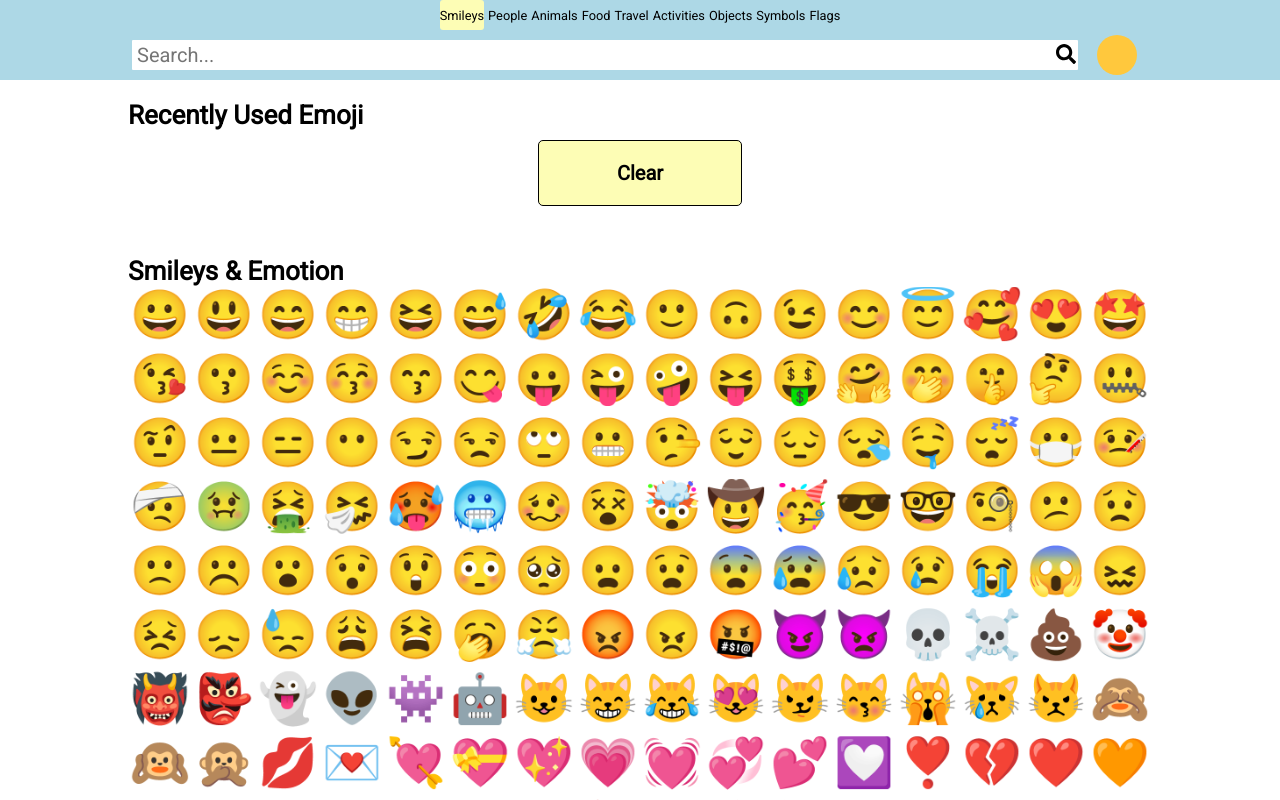
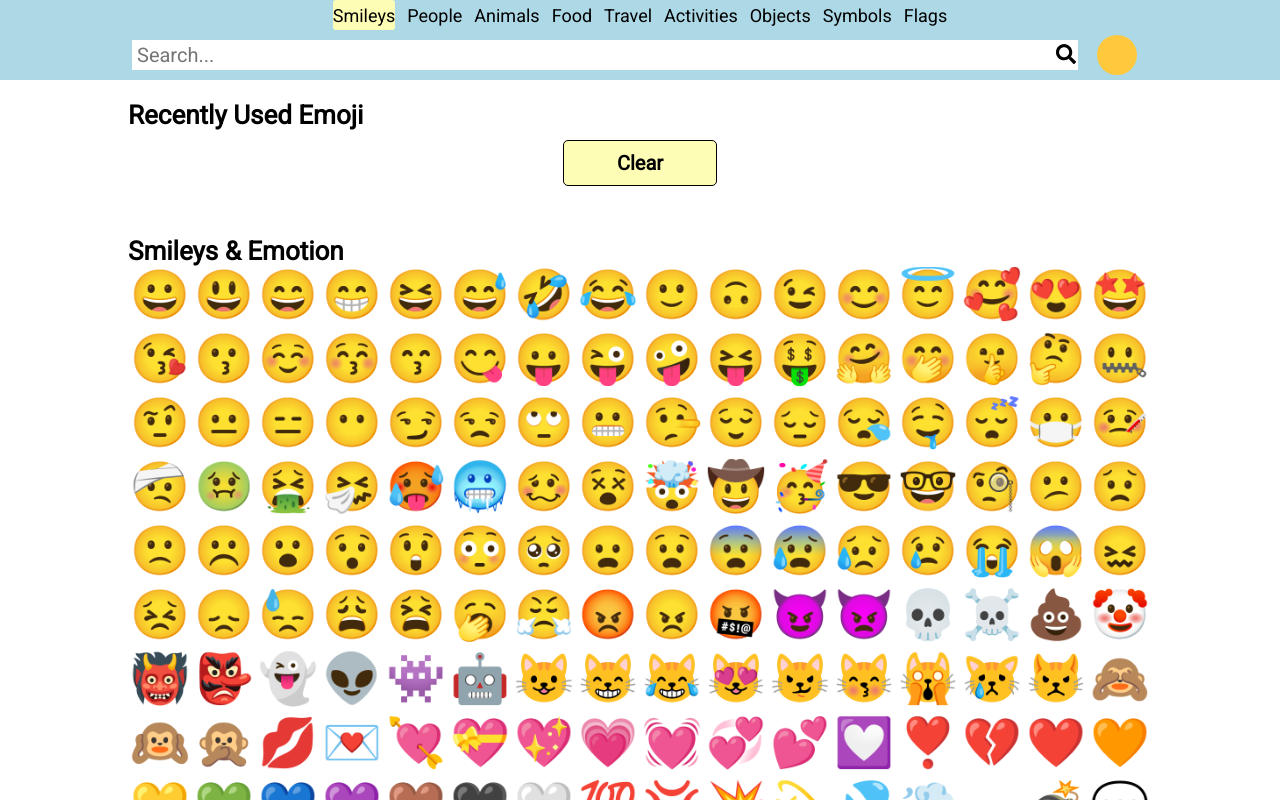
Before and after one commit to Nalhin/Emoji, a React (Create React App) app: page / in a window 1280 px wide. Shown: the top 800 px of the page. Built offline with nearby package versions, Linux system fonts and the light colour scheme.

Commit message:
Addes missing prop types

```diff
--- a/package.json
+++ b/package.json
@@ -2,8 +2,10 @@
   "name": "emoji",
   "version": "0.1.0",
   "private": true,
+  "homepage": "https://nalhin.github.io/emoji",
   "dependencies": {
     "classnames": "^2.2.6",
+    "gh-pages": "^2.0.1",
     "node-sass": "^4.12.0",
     "prop-types": "^15.7.2",
     "react": "^16.8.6",
@@ -21,7 +23,9 @@
     "start": "react-scripts start",
     "build": "react-scripts build",
     "test": "react-scripts test",
-    "eject": "react-scripts eject"
+    "eject": "react-scripts eject",
+    "predeploy": "npm run build",
+    "deploy": "gh-pages -d build"
   },
   "eslintConfig": {
     "extends": "react-app"
--- a/src/Component/Layout/Navbar/DropDownMenu/DropDownMenu.js
+++ b/src/Component/Layout/Navbar/DropDownMenu/DropDownMenu.js
@@ -1,5 +1,6 @@
 import React from 'react';
 import classNames from 'classnames';
+import PropTypes from 'prop-types';
 
 import './DropDownMenu.scss';
 
@@ -14,7 +15,6 @@ const DropDownMenu = ({ skinColor, setSkin, skin }) => {
         'skin-drop-down__select': true,
         'skin-drop-down__select--hide': !isDropDownOpen,
     });
-
     return (
         <div className="skin-drop-down">
             <div className="skin-drop-down__header" onClick={dropDownOnClick}>
@@ -35,4 +35,18 @@ const DropDownMenu = ({ skinColor, setSkin, skin }) => {
     );
 };
 
+DropDownMenu.propTypes={
+    skinColor: PropTypes.arrayOf(PropTypes.shape({
+        unicode: PropTypes.string.isRequired,
+        name: PropTypes.string.isRequired,
+        color: PropTypes.string.isRequired,
+    })).isRequired,
+    skin: PropTypes.shape({
+        unicode: PropTypes.string.isRequired,
+        name: PropTypes.string.isRequired,
+        color: PropTypes.string.isRequired,
+    }).isRequired,
+    setSkin: PropTypes.func.isRequired,
+}
+
 export default DropDownMenu;
--- a/src/Component/Layout/Navbar/Navbar.scss
+++ b/src/Component/Layout/Navbar/Navbar.scss
@@ -50,10 +50,10 @@
     }
 
     &__link {
-        font-size: 0.8em;
+        font-size: 18px;
         text-align: center;
         border-radius: 3px;
-        margin: 0 2px;
+        margin: 0 6px;
         cursor: pointer;
         height: 100%;
         display: flex;
@@ -65,9 +65,19 @@
     }
 }
 
-@media only screen and (max-width: 480px) {
+@media only screen and (max-width: 640px) {
     .navbar {
         &__link {
+            margin: 0 3px;
+            font-size: 14px;
+        }
+    }
+}
+
+@media only screen and (max-width: 460px) {
+    .navbar {
+        &__link {
+            margin: 0 2px;
             font-size: 0.6em;
         }
     }
--- a/src/Component/Layout/RecentlyUsed/RecentlyUsed.scss
+++ b/src/Component/Layout/RecentlyUsed/RecentlyUsed.scss
@@ -29,7 +29,7 @@
     }
     &__button {
         margin-top:10px;
-        padding:20px 15px;
+        padding:10px 10px;
         background:$main-color;
         border-radius: 5px;
         text-align: center;
@@ -38,7 +38,7 @@
         box-sizing: border-box;
         font-weight:bold;
         font-size:20px;
-        width:20%;
+        width:15%;
         border: 1px black solid;
         display:block;
         margin-left:auto;
```
Also changed, not shown: src/Component/Layout/Copied/Copied.js (+7 -0 lines), 1 other file (tests, documents, lock files or other folders).
